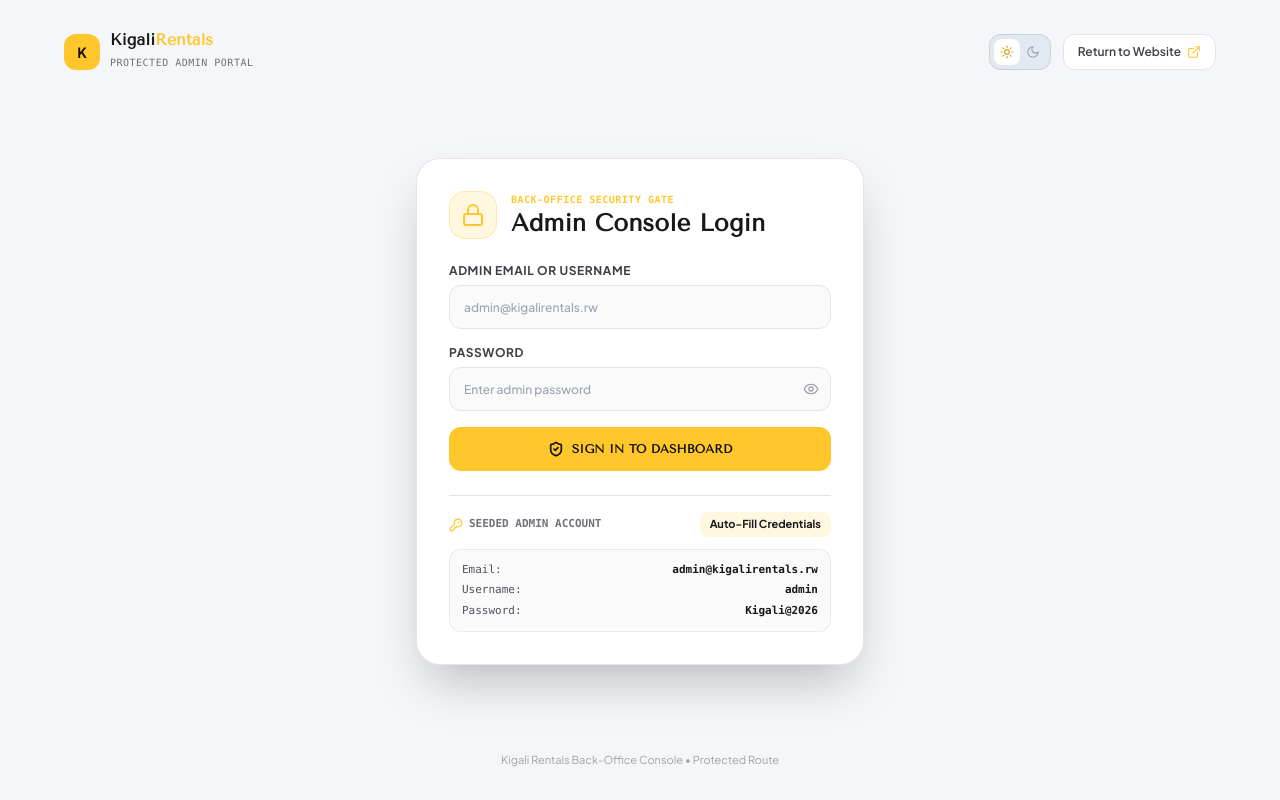
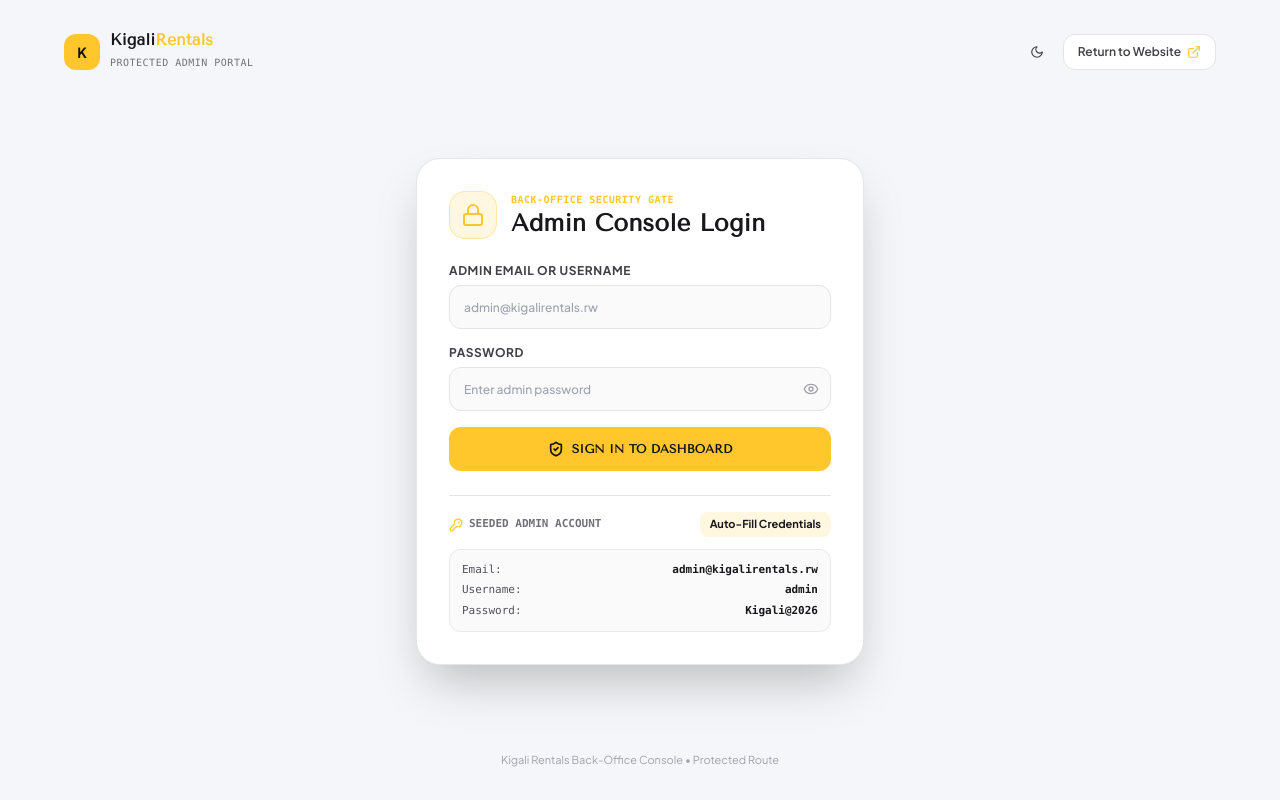
Before and after one commit to Backup-Labs/Kigali-rentals, a Next.js app: page /admin in a window 1280 px wide. Built offline with nearby package versions, Linux system fonts and the light colour scheme.

Commit message:
fixed the navigation bar

```diff
--- a/src/components/Navbar.tsx
+++ b/src/components/Navbar.tsx
@@ -29,9 +29,8 @@ export default function Navbar() {
     { label: 'Home', href: '/', id: 'home' },
     { label: 'Vehicles', href: '/#vehicles', id: 'vehicles' },
     { label: 'Apartments', href: '/#apartments', id: 'apartments' },
-    { label: 'How it works', href: '/#how-it-works', id: 'how-it-works' },
+    { label: 'How It Works', href: '/#how-it-works', id: 'how-it-works' },
     { label: 'About', href: '/#about', id: 'about' },
-    { label: 'Contact', href: '/#contact', id: 'contact' },
   ];
 
   // Real-time Scroll Spy that highlights active section continuously as user scrolls
@@ -133,19 +132,18 @@ export default function Navbar() {
   }
 
   return (
-    <header className="fixed top-2.5 sm:top-4 left-0 right-0 z-50 px-3 sm:px-6 pointer-events-none transition-all">
-      {/* Floating Glassmorphic + Skeuomorphic Capsule Bar */}
-      <div className="pointer-events-auto max-w-6xl 2xl:max-w-7xl 3xl:max-w-[1600px] mx-auto glass-skeu-nav rounded-2xl sm:rounded-full px-4 sm:px-6 2xl:px-8 py-2 sm:py-2.5 flex items-center justify-between transition-all">
-        {/* Brand Logo with Tactile Bevel */}
+    <header className="fixed top-3 sm:top-4 left-0 right-0 z-50 px-3 sm:px-6 pointer-events-none">
+      {/* Refined Minimal Floating Capsule Bar */}
+      <div className="pointer-events-auto max-w-5xl xl:max-w-6xl mx-auto glass-skeu-nav rounded-full px-3.5 sm:px-5 py-2 flex items-center justify-between gap-4 transition-all">
+        {/* Clean Single-Line Brand Identity */}
         <Link
           href="/"
           onClick={(e) => handleNavClick(e, navItems[0])}
-          className="flex items-center gap-2.5 sm:gap-3 group shrink-0"
+          className="flex items-center gap-2.5 group shrink-0"
         >
-          <div className="w-9 h-9 sm:w-10 sm:h-10 rounded-xl bg-gradient-to-br from-[#FFD54F] via-[#FFC72C] to-[#E5B224] flex items-center justify-center text-[#111111] border border-[#FFC72C]/50 transition-transform group-hover:scale-105 active:scale-95 shrink-0">
-            {/* Bespoke Luxury Crest & "K" Monogram */}
+          <div className="w-8 h-8 sm:w-9 sm:h-9 rounded-full bg-gradient-to-br from-[#FFD54F] via-[#FFC72C] to-[#E5B224] flex items-center justify-center text-[#111111] transition-transform group-hover:scale-105 active:scale-95 shrink-0">
             <svg
-              className="w-5 h-5 sm:w-5.5 sm:h-5.5"
+              className="w-4 h-4 sm:w-4.5 sm:h-4.5"
               viewBox="0 0 32 32"
               fill="none"
               xmlns="http://www.w3.org/2000/svg"
@@ -167,18 +165,13 @@ export default function Navbar() {
             </svg>
           </div>
 
-          <div className="flex flex-col">
-            <span className="font-tenor text-base sm:text-lg font-extrabold tracking-tight text-zinc-900 dark:text-white leading-tight">
-              Kigali<span className="text-[#FFC72C]">Rentals</span>
-            </span>
-            <span className="text-[9px] text-[#FFC72C] font-mono uppercase tracking-wider hidden sm:inline -mt-0.5">
-              Rwanda Living & Mobility
-            </span>
-          </div>
+          <span className="font-tenor text-base sm:text-[17px] font-extrabold tracking-tight text-zinc-900 dark:text-white leading-none">
+            Kigali<span className="text-[#FFC72C]">Rentals</span>
+          </span>
         </Link>
 
-        {/* Desktop Navigation Links (Visible on lg: 1024px and up) */}
-        <nav className="hidden lg:flex items-center gap-1 xl:gap-2">
+        {/* Center Navigation Track (Desktop) */}
+        <nav className="hidden lg:flex items-center gap-1 p-1 rounded-full bg-black/[0.04] dark:bg-white/[0.04] border border-black/[0.05] dark:border-white/[0.06]">
           {navItems.map((item) => {
             const isActive = activeTab === item.id;
 
@@ -187,60 +180,56 @@ export default function Navbar() {
                 key={item.label}
                 href={item.href}
                 onClick={(e) => handleNavClick(e, item)}
-                className={`h-9 px-2.5 xl:px-3.5 rounded-full text-xs xl:text-sm font-tenor transition-all duration-200 flex items-center justify-center gap-1.5 shrink-0 ${
+                className={`h-8 px-3.5 rounded-full text-xs font-tenor transition-all duration-200 flex items-center justify-center shrink-0 ${
                   isActive
-                    ? 'bg-gradient-to-r from-[#FFD54F] to-[#FFC72C] text-[#111111] font-extrabold'
-                    : 'text-zinc-700 dark:text-zinc-300 hover:text-[#FFC72C] font-medium hover:bg-black/5 dark:hover:bg-white/5'
+                    ? 'bg-white dark:bg-zinc-800/95 text-zinc-950 dark:text-[#FFC72C] font-bold shadow-2xs'
+                    : 'text-zinc-600 dark:text-zinc-300 hover:text-zinc-950 dark:hover:text-white font-medium'
                 }`}
               >
                 <span>{item.label}</span>
-                {isActive && (
-                  <span className="w-1.5 h-1.5 rounded-full bg-[#111111] shrink-0" />
-                )}
               </Link>
             );
           })}
         </nav>
 
-        {/* Right Side Actions with Responsive Scaling */}
-        <div className="flex items-center gap-1.5 sm:gap-2.5 shrink-0">
-          {/* Dual Segmented Theme Switcher (Light / Dark) */}
-          <ThemeToggle variant="nav" />
+        {/* Right Side: Unified Utility Pill + Single Primary CTA */}
+        <div className="flex items-center gap-2 shrink-0">
+          {/* Compact Combined Utility Pill (Currency + Theme) */}
+          <div className="flex items-center h-9 px-1.5 rounded-full bg-black/[0.04] dark:bg-white/[0.05] border border-black/[0.06] dark:border-white/[0.08]">
+            <button
+              type="button"
+              onClick={toggleCurrency}
+              className="h-7 px-2.5 rounded-full text-[11px] font-tenor font-bold text-zinc-700 dark:text-zinc-200 hover:text-[#FFC72C] dark:hover:text-[#FFC72C] flex items-center gap-1 transition-colors"
+              title={`Active currency: ${currency}. Click to switch to ${currency === 'USD' ? 'RWF' : 'USD'}`}
+            >
+              <span className="text-[#FFC72C] font-extrabold">{currency}</span>
+            </button>
 
-          {/* Elegant Currency Selector Pill (Visible on desktop lg: screens; accessible in mobile drawer) */}
-          <button
-            onClick={toggleCurrency}
-            className="hidden lg:flex h-9 px-3 rounded-xl skeu-btn-frosted items-center justify-center gap-2 text-xs font-tenor shrink-0 transition-all group"
-            title={`Active: ${currency} (Click to toggle USD / RWF)`}
-          >
-            <Globe className="w-3.5 h-3.5 text-[#FFC72C] transition-colors shrink-0" />
-            <div className="flex items-center text-[11px] font-bold tracking-tight">
-              <span className={currency === 'USD' ? 'text-[#FFC72C] font-extrabold' : 'text-zinc-500 dark:text-zinc-400 font-medium'}>
-                USD
-              </span>
-              <span className="text-zinc-400 dark:text-zinc-600 mx-1">|</span>
-              <span className={currency === 'RWF' ? 'text-[#FFC72C] font-extrabold' : 'text-zinc-500 dark:text-zinc-400 font-medium'}>
-                RWF
-              </span>
-            </div>
-          </button>
+            <span className="h-3.5 w-px bg-black/10 dark:bg-white/10 mx-0.5" />
 
-          {/* Primary Phone Call CTA (Visible on wide screens; accessible in mobile drawer) */}
-          <a
-            href="tel:+250788123456"
-            className="hidden xl:inline-flex h-9 items-center justify-center gap-1.5 px-3.5 sm:px-4 rounded-xl skeu-btn-teal text-[#111111] font-tenor font-extrabold text-xs sm:text-sm tracking-tight shrink-0 transition-all"
+            <ThemeToggle variant="nav" />
+          </div>
+
+          {/* Single Primary CTA Button */}
+          <Link
+            href="/#contact"
+            onClick={(e) =>
+              handleNavClick(e, { label: 'Contact', href: '/#contact', id: 'contact' })
+            }
+            className="hidden sm:inline-flex h-9 items-center justify-center gap-1.5 px-4 rounded-full bg-[#FFC72C] hover:bg-[#FFD54F] text-[#111111] font-tenor font-extrabold text-xs tracking-wide shrink-0 transition-colors"
           >
             <Phone className="w-3.5 h-3.5 shrink-0" />
-            <span>Book Call</span>
-          </a>
+            <span>Contact</span>
+          </Link>
 
-          {/* Mobile/Tablet Hamburger Button (Shown on < lg screens) */}
+          {/* Mobile/Tablet Menu Button */}
           <button
+            type="button"
             onClick={() => setMobileMenuOpen(!mobileMenuOpen)}
-            className="lg:hidden h-9 w-9 flex items-center justify-center rounded-xl text-zinc-700 dark:text-zinc-300 hover:text-black dark:hover:text-white skeu-btn-frosted shrink-0 transition-all"
+            className="lg:hidden h-9 w-9 flex items-center justify-center rounded-full text-zinc-700 dark:text-zinc-300 hover:text-black dark:hover:text-white bg-black/[0.04] dark:bg-white/[0.05] border border-black/[0.06] dark:border-white/[0.08] shrink-0 transition-all"
             aria-label="Toggle navigation"
           >
-            {mobileMenuOpen ? <X className="w-5 h-5" /> : <Menu className="w-5 h-5" />}
+            {mobileMenuOpen ? <X className="w-4 h-4" /> : <Menu className="w-4 h-4" />}
           </button>
         </div>
       </div>
--- a/src/components/ThemeToggle.tsx
+++ b/src/components/ThemeToggle.tsx
@@ -56,42 +56,22 @@ export default function ThemeToggle({ variant = 'nav', className = '' }: ThemeTo
     );
   }
 
-  // Desktop Capsule Variant: Sleek, compact tactile dual slider (icon-only for clean navbar fit)
+  // Desktop Capsule Variant: Single clean icon toggle for an uncluttered navbar
+  const isDark = theme === 'dark';
+
   return (
-    <div
-      className={`relative inline-flex items-center p-0.5 sm:p-1 rounded-xl bg-slate-200/90 dark:bg-[#0E0F12] border border-black/10 dark:border-white/10 select-none transition-all ${className}`}
-      role="group"
-      aria-label="Theme mode switcher"
+    <button
+      type="button"
+      onClick={() => setTheme(isDark ? 'light' : 'dark')}
+      title={isDark ? 'Switch to Light Mode' : 'Switch to Dark Mode'}
+      aria-label={isDark ? 'Switch to Light Mode' : 'Switch to Dark Mode'}
+      className={`h-7 w-7 rounded-full flex items-center justify-center text-zinc-600 dark:text-zinc-300 hover:text-zinc-950 dark:hover:text-[#FFC72C] hover:bg-black/5 dark:hover:bg-white/10 transition-colors select-none ${className}`}
     >
-      <button
-        type="button"
-        onClick={() => setTheme('light')}
-        title="Switch to Light Theme"
-        aria-pressed={theme === 'light'}
-        className={`relative z-10 flex items-center justify-center p-1.5 rounded-lg text-xs font-tenor font-bold transition-all duration-200 ${
-          theme === 'light'
-            ? 'bg-white text-[#111111]'
-            : 'text-zinc-500 hover:text-black dark:text-zinc-400'
-        }`}
-      >
-        <Sun className={`w-3.5 h-3.5 ${theme === 'light' ? 'text-[#D4A017]' : 'text-zinc-400'}`} />
-        <span className="sr-only">Light</span>
-      </button>
-
-      <button
-        type="button"
-        onClick={() => setTheme('dark')}
-        title="Switch to Dark Theme"
-        aria-pressed={theme === 'dark'}
-        className={`relative z-10 flex items-center justify-center p-1.5 rounded-lg text-xs font-tenor font-bold transition-all duration-200 ${
-          theme === 'dark'
-            ? 'bg-[#FFC72C] text-[#111111]'
-            : 'text-zinc-500 hover:text-white dark:text-zinc-400'
-        }`}
-      >
-        <Moon className={`w-3.5 h-3.5 ${theme === 'dark' ? 'text-[#111111]' : 'text-zinc-400'}`} />
-        <span className="sr-only">Dark</span>
-      </button>
-    </div>
+      {isDark ? (
+        <Sun className="w-3.5 h-3.5 text-[#FFC72C]" />
+      ) : (
+        <Moon className="w-3.5 h-3.5 text-zinc-700" />
+      )}
+    </button>
   );
 }
```
